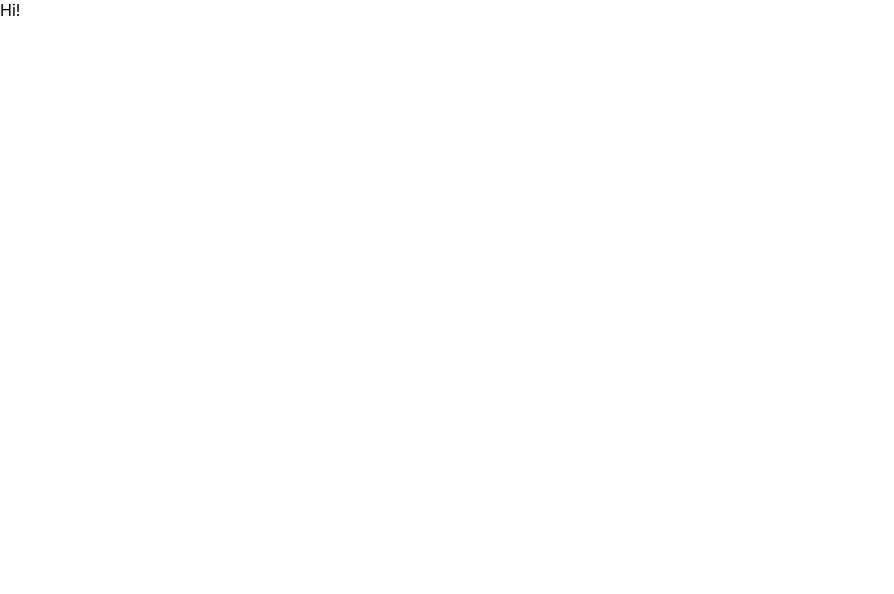
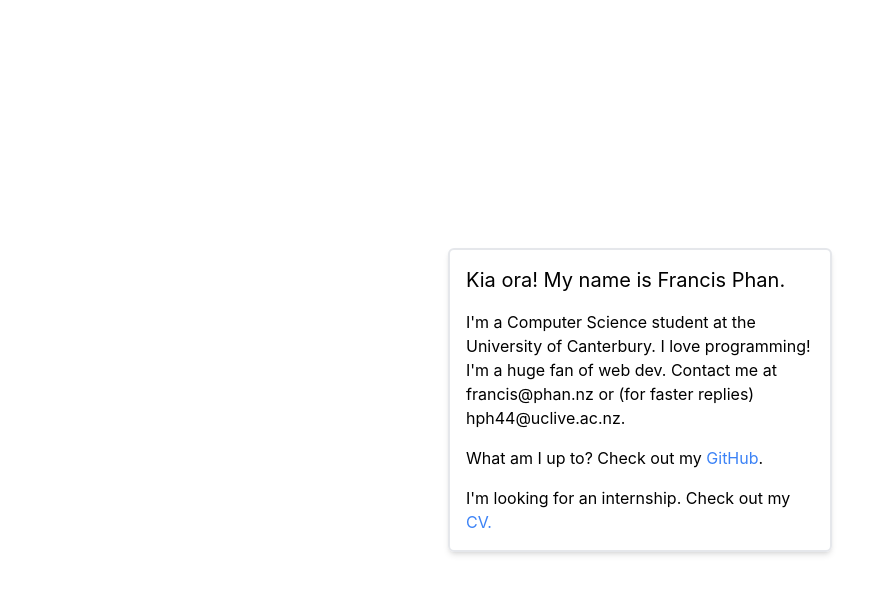
Before and after one commit to francisphn/personal-website, a React (Create React App) app: page / in a window 1280 px wide. Shown: the top 594 px of the page, without its empty margins (0-894 px from the left). Built offline with nearby package versions, Linux system fonts and the light colour scheme.

Commit message:
Complete

```diff
--- a/src/App.tsx
+++ b/src/App.tsx
@@ -1,7 +1,7 @@
 import React from 'react';
 import logo from './logo.svg';
 import './App.css';
-import {Home} from "./pages/Home";
+import {Home} from "./pages/Home"
 
 function App() {
   return (
--- a/src/index.css
+++ b/src/index.css
@@ -1,3 +1,7 @@
+@tailwind base;
+@tailwind components;
+@tailwind utilities;
+
 body {
   margin: 0;
   font-family: -apple-system, BlinkMacSystemFont, 'Segoe UI', 'Roboto', 'Oxygen',
--- a/src/pages/Home.tsx
+++ b/src/pages/Home.tsx
@@ -1,5 +1,27 @@
 export const Home = () => {
     return (
-        <div>Hi!</div>
+        <div className={"flex grid justify-center h-screen items-center"}>
+            <div className={"space-y-4 p-4 shadow-md border-2 rounded-md w-96 h-min"}>
+
+                <p className={"text-xl"}>Kia ora! My name is Francis Phan.</p>
+
+                <div>
+                    I'm a Computer Science student at the University of Canterbury. I love programming! I'm a huge fan of web dev. Contact me at francis@phan.nz or (for faster replies) hph44@uclive.ac.nz.
+                </div>
+
+                <div>
+
+                </div>
+
+                <div>
+                    What am I up to? Check out my <a href={"https://github.com/francisphn"} className={"text-blue-500"}>GitHub</a>.
+                </div>
+
+                <div>
+                    I'm looking for an internship. Check out my <a href={"/cv.pdf"} className={"text-blue-500"} download>CV.</a>
+                </div>
+
+            </div>
+        </div>
     )
 }
--- a/tailwind.config.js
+++ b/tailwind.config.js
@@ -1,6 +1,8 @@
 /** @type {import('tailwindcss').Config} */
 module.exports = {
-  content: [],
+  content: [
+    "./src/**/*.{js,jsx,ts,tsx}",
+  ],
   theme: {
     extend: {},
   },
```
Also changed, not shown: 1 other file (tests, documents, lock files or other folders).
